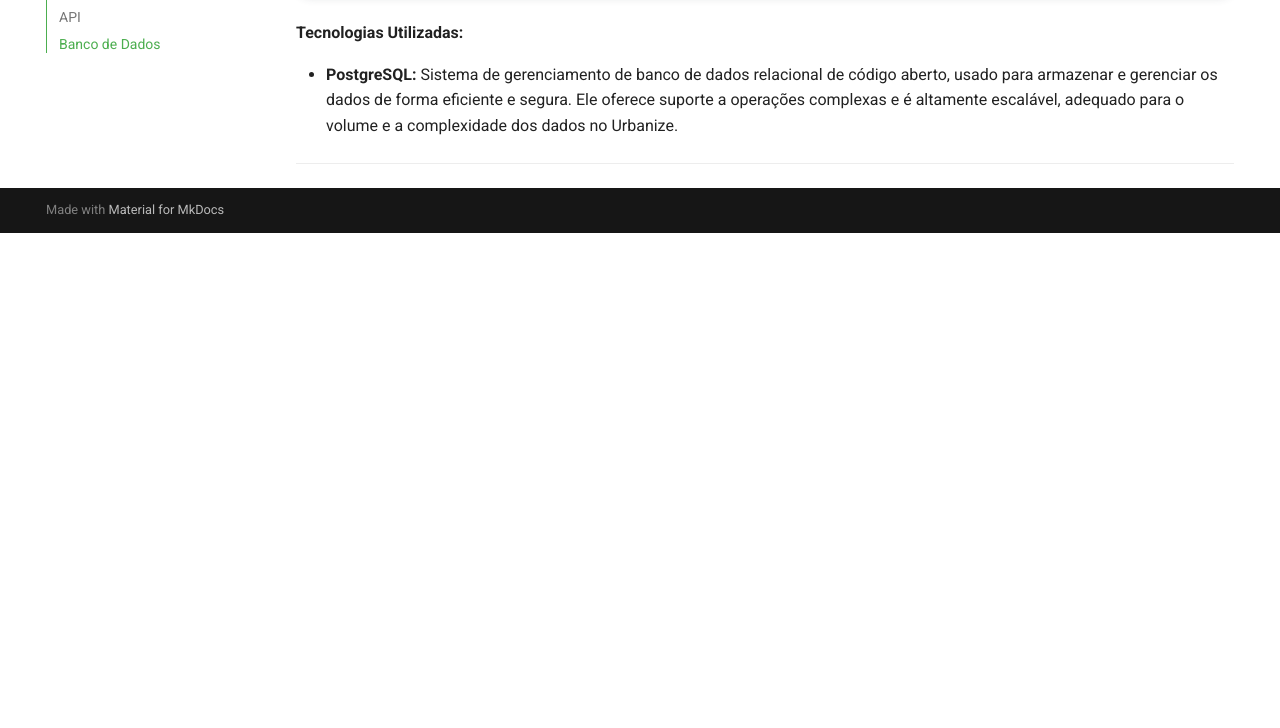
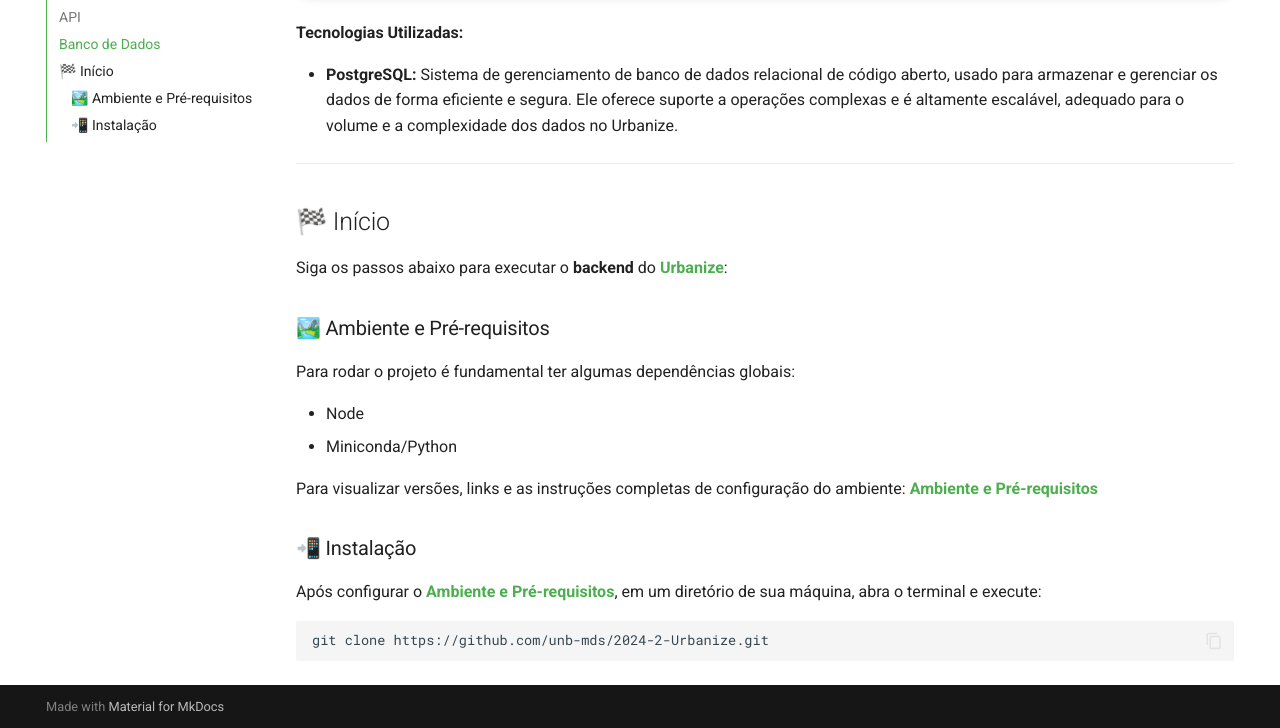
Before and after one commit to unb-mds/2024-2-Urbanize, an MkDocs documentation site: the page built from docs/projects/arquitetura.md, in a window 1280 px wide and 900 px high, scrolled down 3890 px, cut to the strip 172-900 px from the top of the window. Built offline with MkDocs 1.6.1 and Material for MkDocs 9.7.7, drawn with Linux system fonts in a browser that asks for light colours; before the commit the page ends 4295 px from its top, so only the background shows below that.

Commit message:
Atualização docs

````diff
--- a/docs/projects/arquitetura.md
+++ b/docs/projects/arquitetura.md
@@ -90,3 +90,25 @@
 - **PostgreSQL:** Sistema de gerenciamento de banco de dados relacional de código aberto, usado para armazenar e gerenciar os dados de forma eficiente e segura. Ele oferece suporte a operações complexas e é altamente escalável, adequado para o volume e a complexidade dos dados no Urbanize.
 
 ---
+
+## 🏁 Início
+
+Siga os passos abaixo para executar o **backend** do [**Urbanize**](#):
+
+### 🏞️ Ambiente e Pré-requisitos
+
+Para rodar o projeto é fundamental ter algumas dependências globais:
+
+- Node
+- Miniconda/Python
+
+Para visualizar versões, links e as instruções completas de configuração do ambiente: [**Ambiente e Pré-requisitos**](https://unb-mds.github.io/2024-1-EducaMinas-frontend/environment/)
+
+
+### 📲 Instalação
+
+Após configurar o [**Ambiente e Pré-requisitos**](https://unb-mds.github.io/2024-1-EducaMinas-frontend/environment/), em um diretório de sua máquina, abra o terminal e execute:
+
+```bash
+git clone https://github.com/unb-mds/2024-2-Urbanize.git
+```
````
